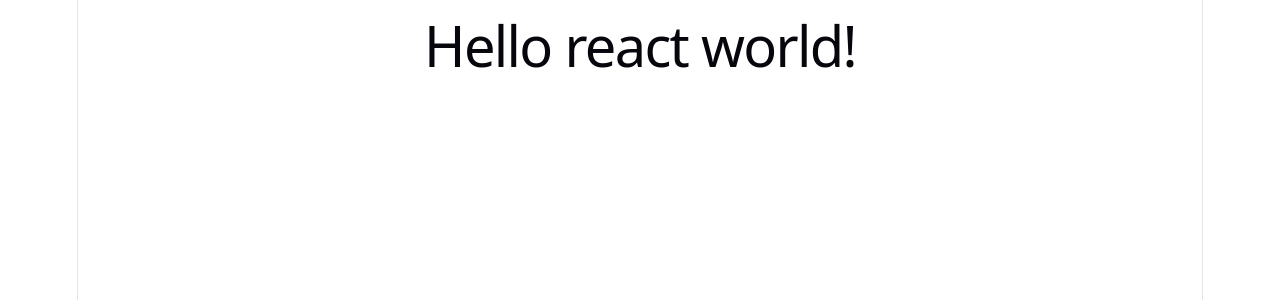
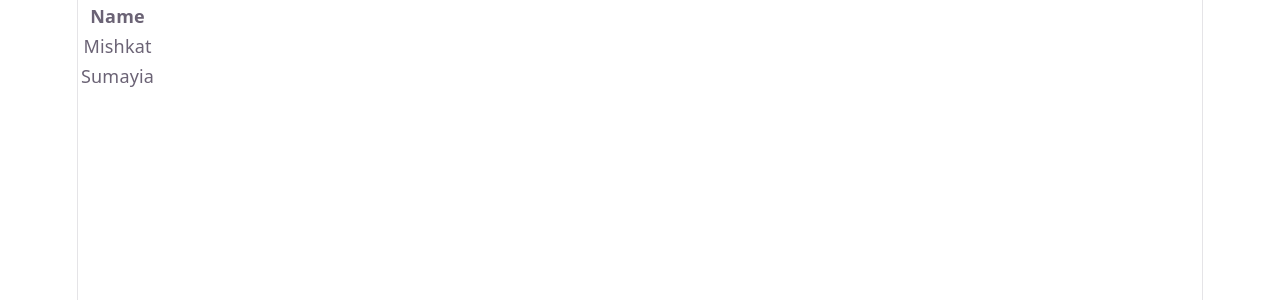
Before and after one commit to Misskhat/reactRevisionForMe, a React (Vite) app: page / in a window 1280 px wide. Shown: the top 300 px of the page. Built offline with nearby package versions, Linux system fonts and the light colour scheme.

Commit message:
renden a variable in jsx

```diff
--- a/src/App.jsx
+++ b/src/App.jsx
@@ -1,17 +1,23 @@
-import { useState } from "react";
-import reactLogo from "./assets/react.svg";
-import viteLogo from "./assets/vite.svg";
-import heroImg from "./assets/hero.png";
 import "./App.css";
 
+//create a variable and render it
+
+const myElement = (
+  <table>
+    <tr>
+      <th>Name</th>
+    </tr>
+    <tr>
+      <td>Mishkat</td>
+    </tr>
+    <tr>
+      <td>Sumayia</td>
+    </tr>
+  </table>
+);
+
 function App() {
-  const [count, setCount] = useState(0);
-
-  return (
-    <div>
-      <h1>Hello react world!</h1>
-    </div>
-  );
+  return <div>{myElement}</div>;
 }
 
 export default App;
```
